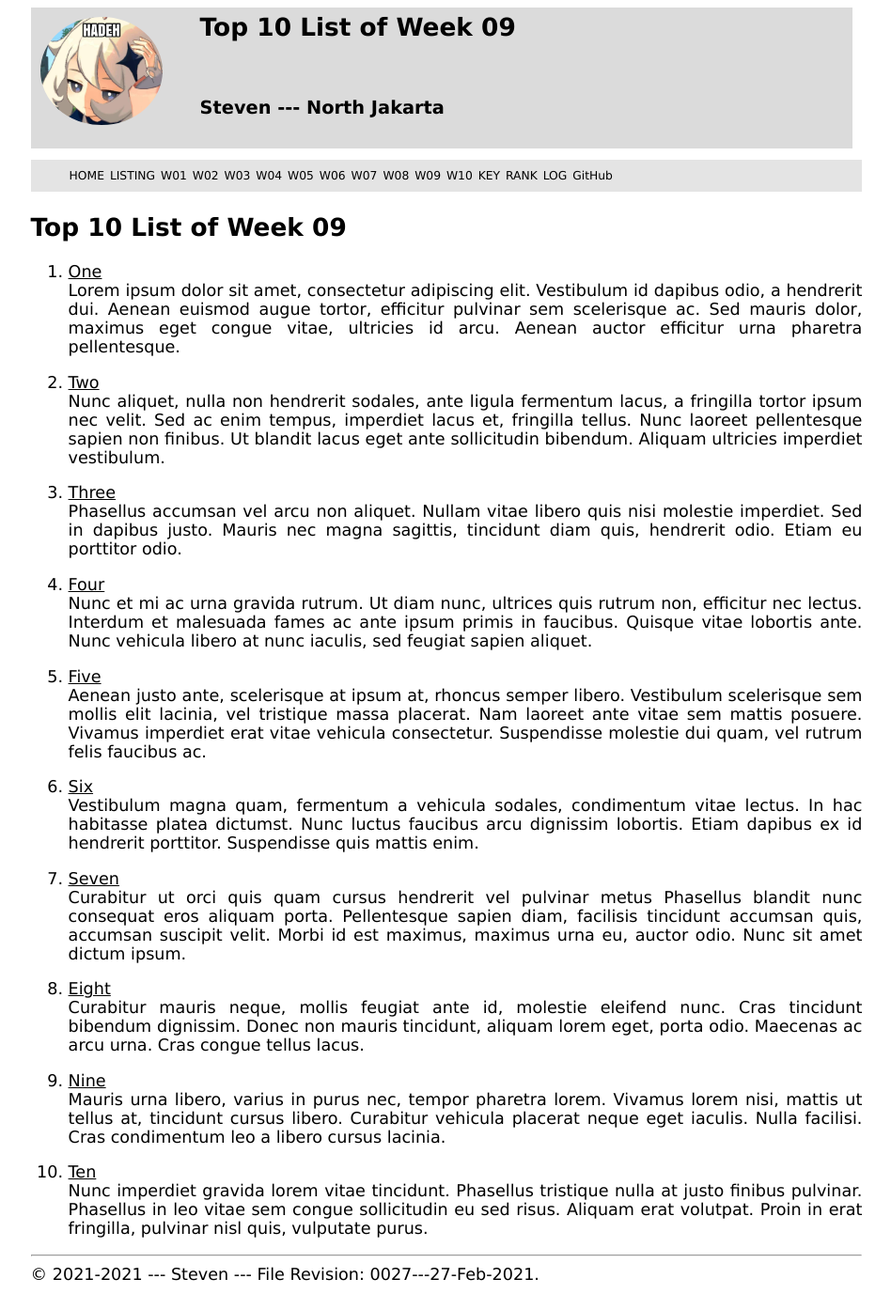
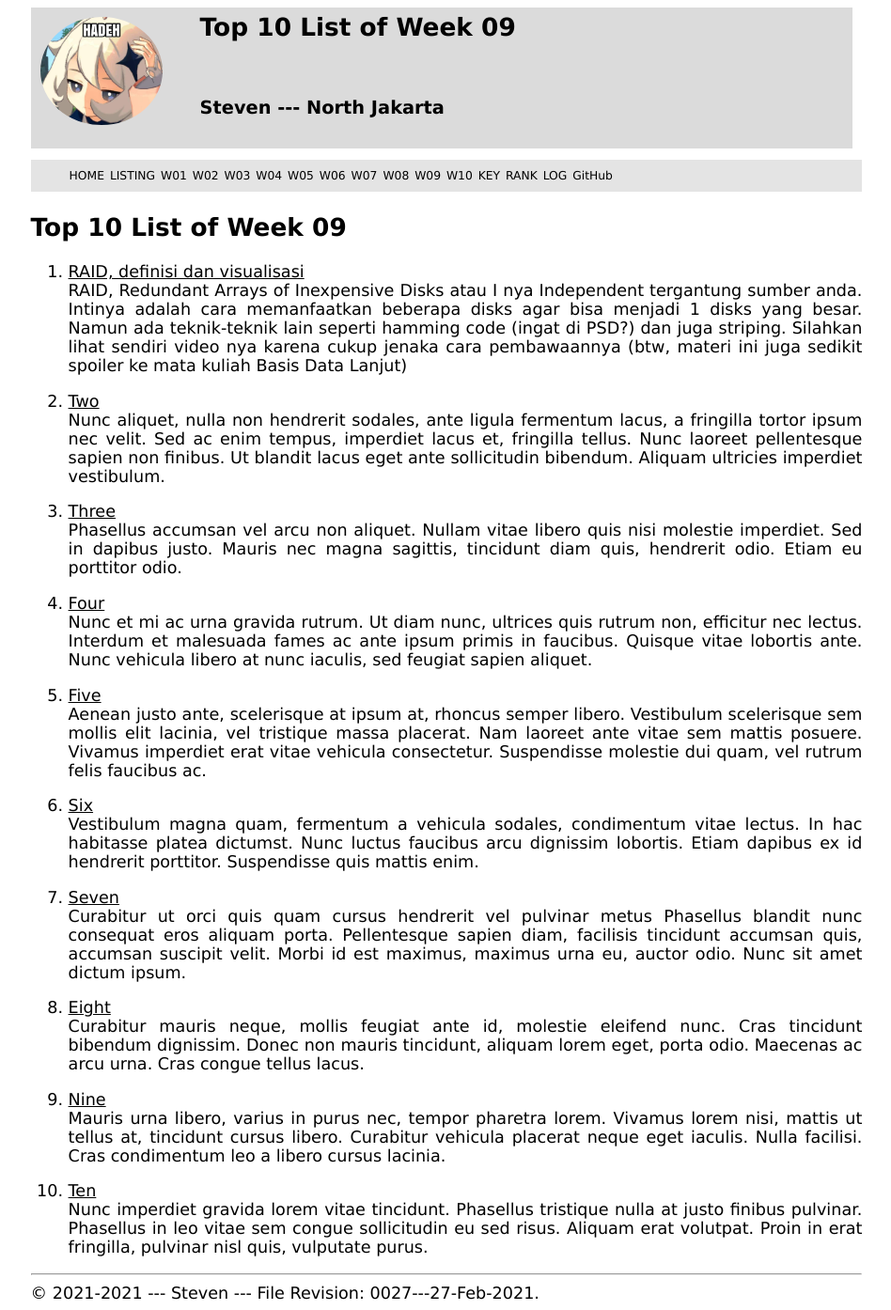
Before and after one commit to stevensim226/os211, a Jekyll site: the page built from w09.md, in a window 1280 px wide. Shown: the whole page at 94% size, without its empty margins (165-1113 px from the left). Built offline with Jekyll 4.4.1, drawn with Linux system fonts in a browser that asks for light colours; our own code applies the rules of GitHub Pages for plain Markdown files.

Commit message:
OS211 stevensim226

```diff
--- a/w09.md
+++ b/w09.md
@@ -5,12 +5,8 @@ permalink: /W09/
 
 # Top 10 List of Week 09
 
-1. [One](https://en.wikipedia.org/wiki/1)<br>
-Lorem ipsum dolor sit amet, consectetur adipiscing elit.
-Vestibulum id dapibus odio, a hendrerit dui.
-Aenean euismod augue tortor, efficitur pulvinar sem scelerisque ac.
-Sed mauris dolor, maximus eget congue vitae, ultricies id arcu.
-Aenean auctor efficitur urna pharetra pellentesque.
+1. [RAID, definisi dan visualisasi](https://www.youtube.com/watch?v=Aa0RTgxJJy8)<br>
+RAID, Redundant Arrays of Inexpensive Disks atau I nya Independent tergantung sumber anda. Intinya adalah cara memanfaatkan beberapa disks agar bisa menjadi 1 disks yang besar. Namun ada teknik-teknik lain seperti hamming code (ingat di PSD?) dan juga striping. Silahkan lihat sendiri video nya karena cukup jenaka cara pembawaannya (btw, materi ini juga sedikit spoiler ke mata kuliah Basis Data Lanjut)
 
 2. [Two](https://en.wikipedia.org/wiki/2)<br>
 Nunc aliquet, nulla non hendrerit sodales, ante ligula fermentum lacus, a fringilla tortor ipsum nec velit.
```
